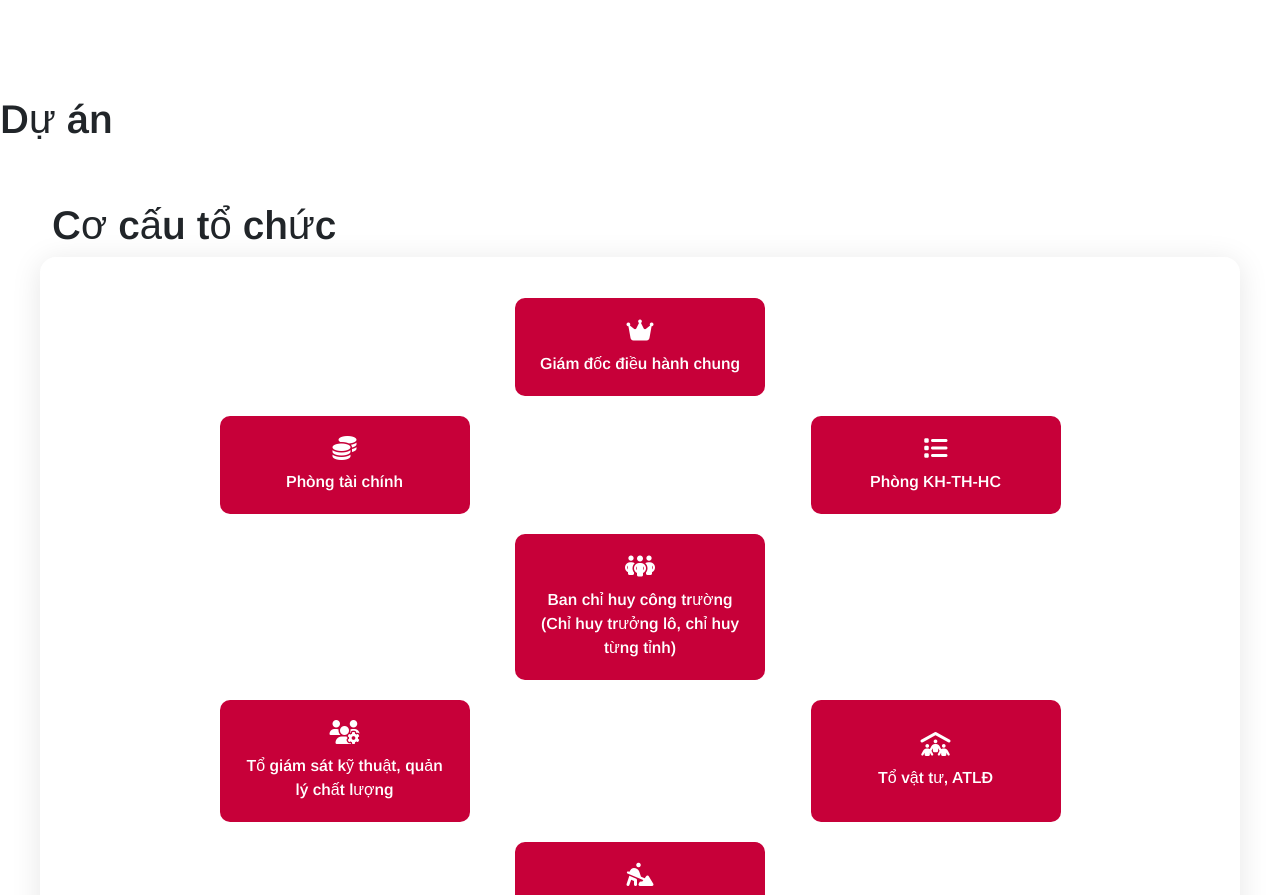
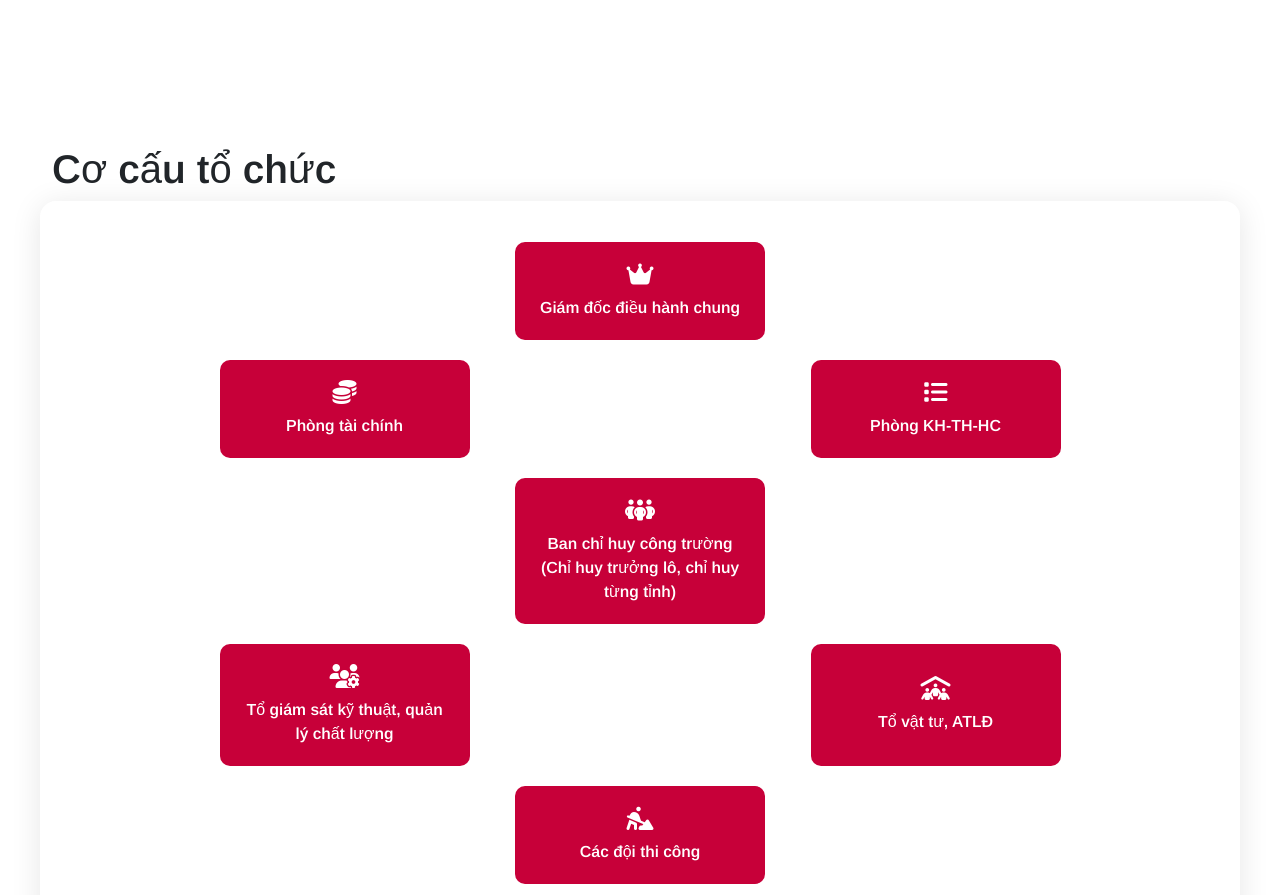
Before and after one commit to fantasiaferver/Vtel, a plain HTML site: page index.html in a window 1280 px wide. Shown: the part 4586-5481 px from the top of the page. Drawn offline with nearby package versions, Linux system fonts and the light colour scheme.

Commit message:
second commit

```diff
--- a/css/style.css
+++ b/css/style.css
@@ -163,7 +163,6 @@
   color: #c70039;
 }
 .body .organize .contain-organize-chart {
-  /* From https://css.glass */
   padding: 40px 20px;
   background: rgba(255, 255, 255, 0.2);
   border-radius: 16px;
--- a/index.html
+++ b/index.html
@@ -394,9 +394,9 @@
             </div>
         </div>
         <div class="projects" id="du-an">
-            <div class="row">
+            <!-- <div class="row">
                 <h1>Dự án</h1>
-            </div>
+            </div> -->
         </div>
         <div class="organize" id="co-cau">
             <div class="container-fluid">
```
Also changed, not shown: 1 other file.
